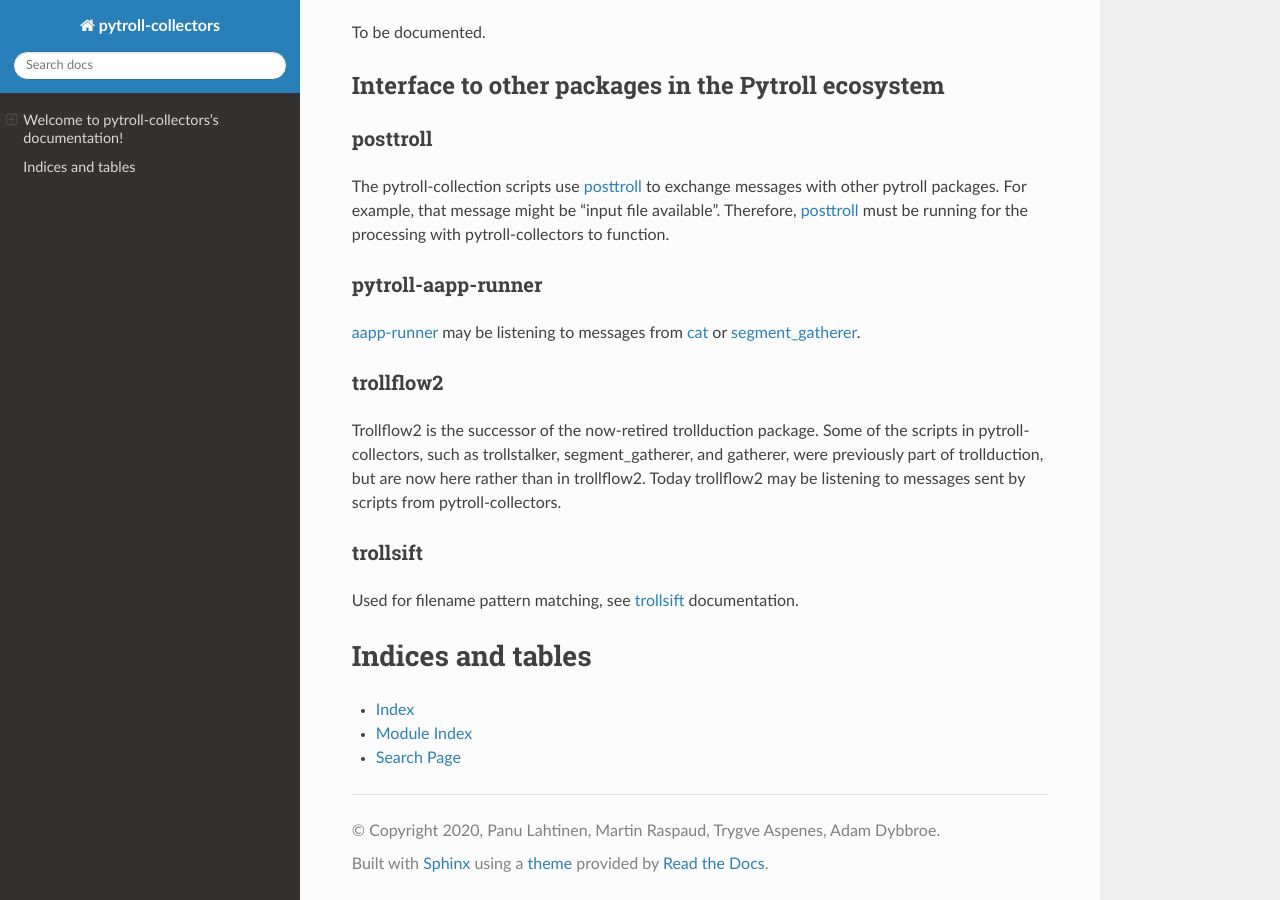
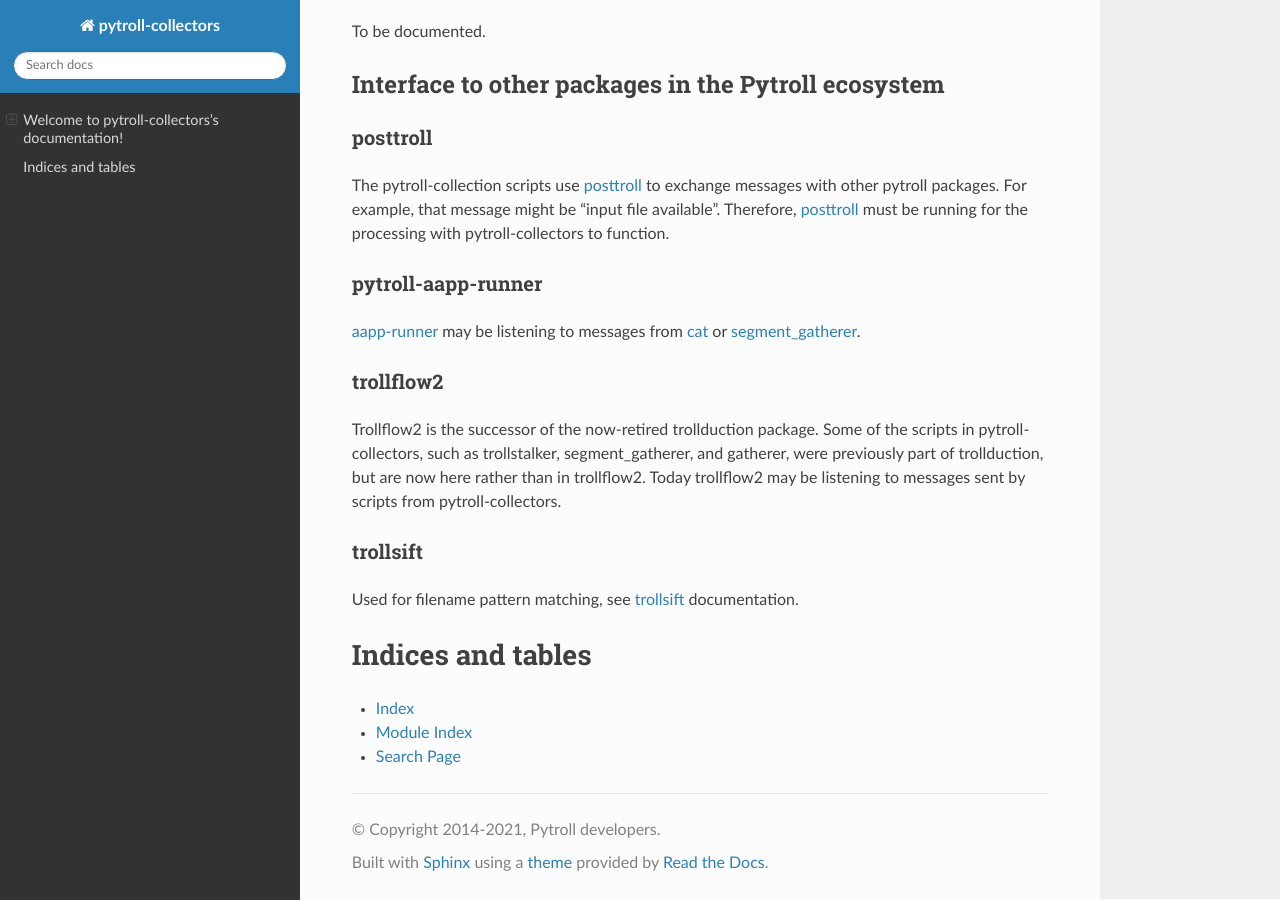
Before and after one commit to pytroll/pytroll-collectors, a Sphinx documentation site: the page built from doc/source/index.rst, in a window 1280 px wide and 900 px high, scrolled down 2021 px. Built offline with Sphinx 7.4.7 and the Read the Docs theme 2.0.0, drawn with Linux system fonts in a browser that asks for light colours; some of the changed text lies outside the part shown.

Commit message:
Fix copyright and various links
Fix the copyright notice so it will always be up to date and simply list
Pytroll developers in general, like other Pytroll packages do.  Fix a
couple of links.

```diff
--- a/doc/source/conf.py
+++ b/doc/source/conf.py
@@ -16,9 +16,10 @@
 
 
 # -- Project information -----------------------------------------------------
+from datetime import datetime
 
 project = 'pytroll-collectors'
-copyright = '2020, Panu Lahtinen, Martin Raspaud, Trygve Aspenes, Adam Dybbroe'
+copyright = f"2014-{datetime.now():%Y}, Pytroll developers"
 author = 'Panu Lahtinen, Martin Raspaud, Trygve Aspenes, Adam Dybbroe'
 
 # The full version, including alpha/beta/rc tags
```
Also changed, not shown: doc/source/index.rst (+4 -3 lines).
